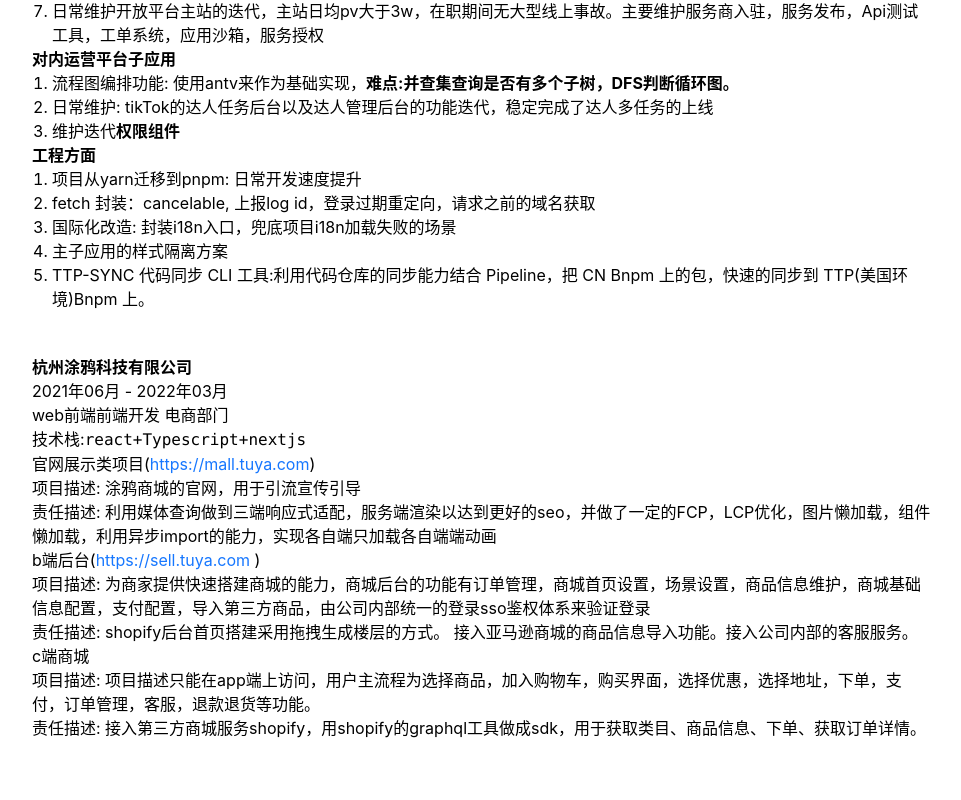
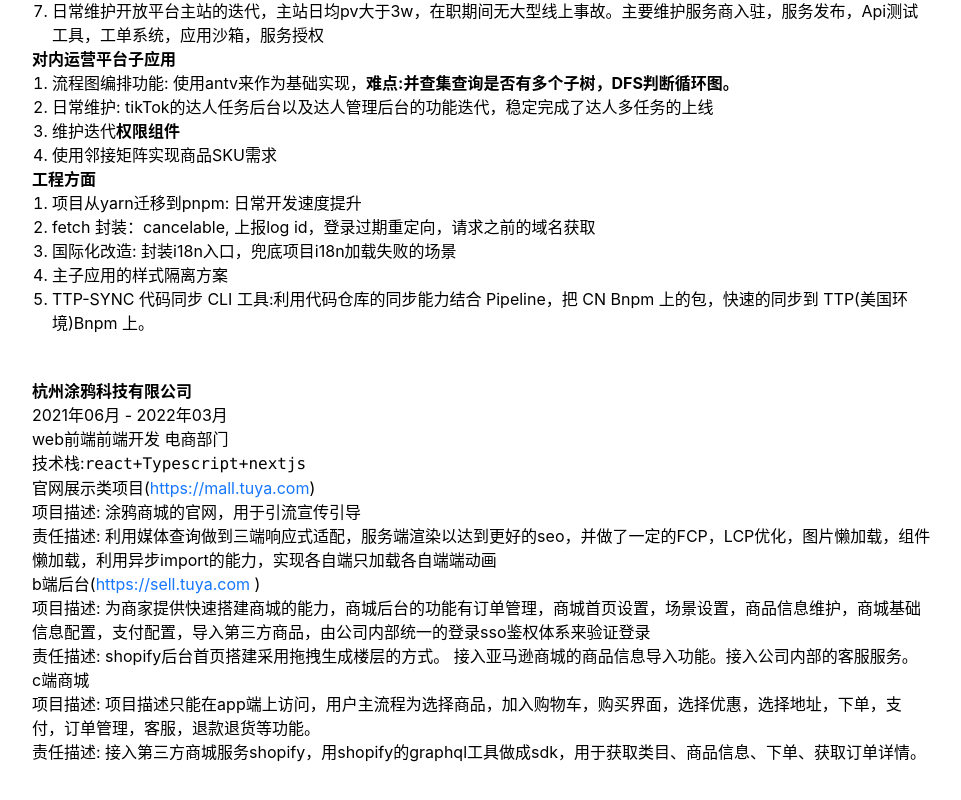
Before and after one commit to gumspeaker/resume, a Next.js app: page / in a window 1280 px wide. Shown: the part 1049-1849 px from the top of the page, without its empty margins (158-1119 px from the left). Built offline with nearby package versions, Linux system fonts and the light colour scheme.

Commit message:
feat: update

```diff
--- a/src/components/App.mdx
+++ b/src/components/App.mdx
@@ -70,6 +70,7 @@
         <li>流程图编排功能: 使用antv来作为基础实现，<b>难点:并查集查询是否有多个子树，DFS判断循环图。</b></li>
         <li>日常维护: tikTok的达人任务后台以及达人管理后台的功能迭代，稳定完成了达人多任务的上线</li>
         <li>维护迭代<b>权限组件</b></li>
+        <li>使用邻接矩阵实现商品SKU需求</li>
       </ol>
     </div>
     <div>
```
